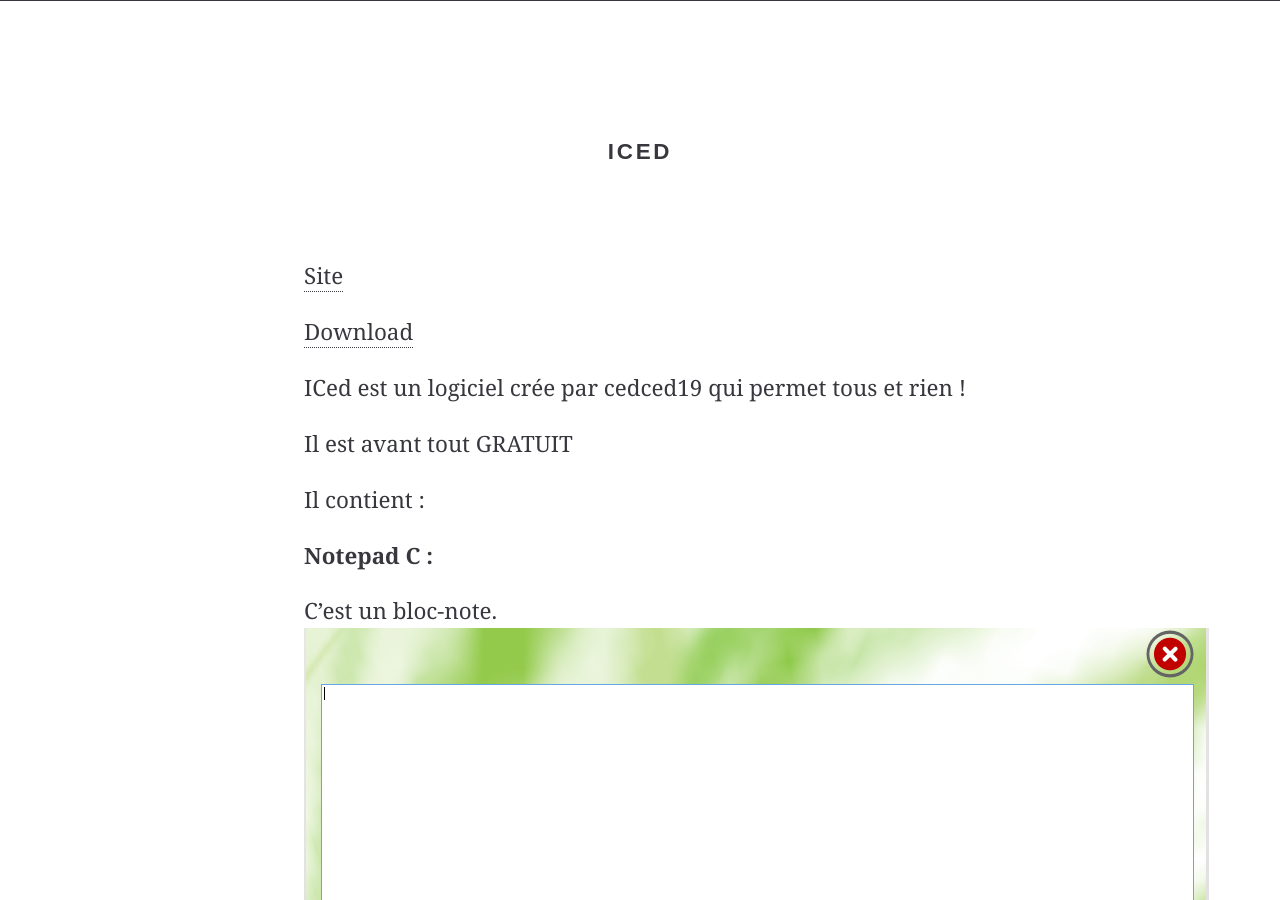
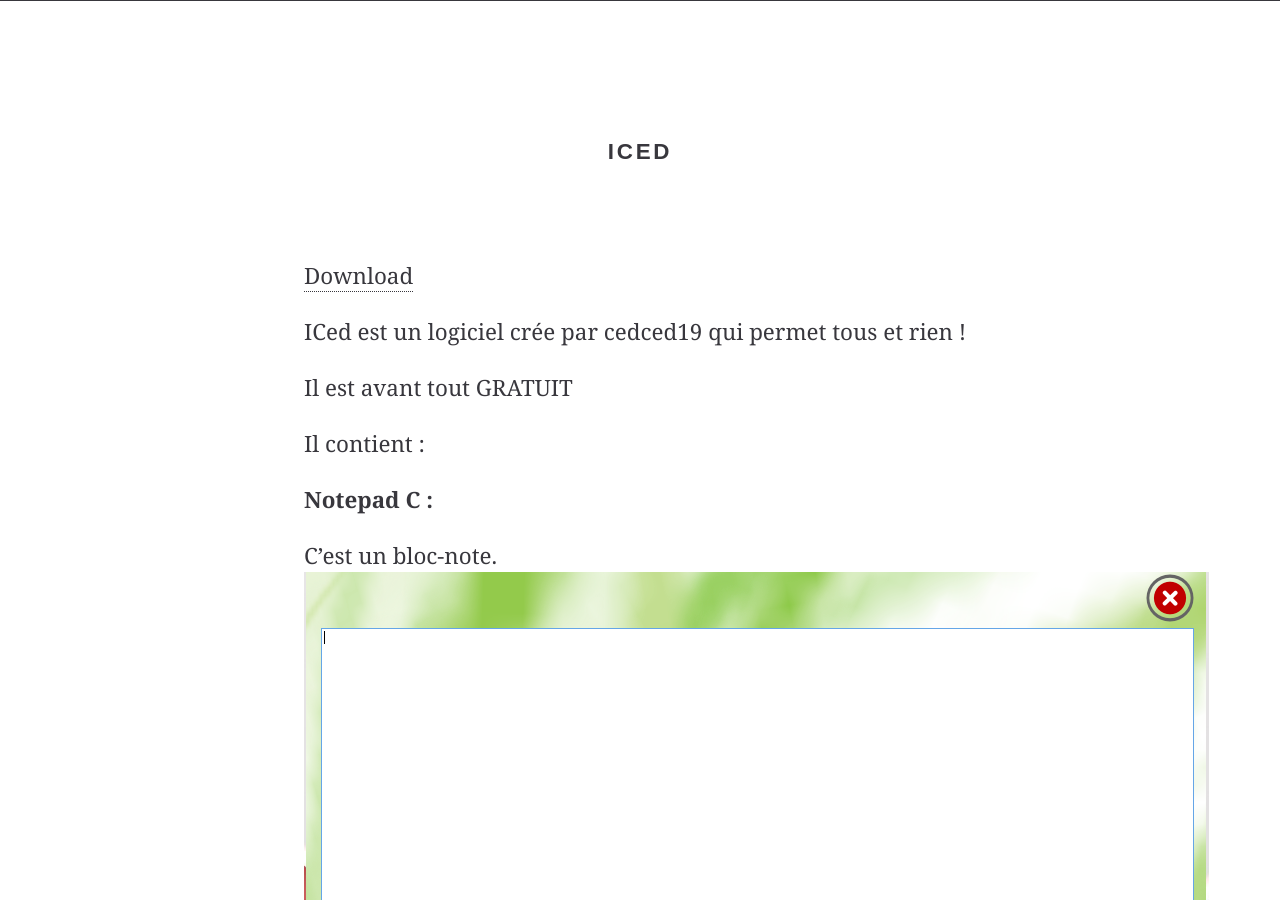
Before and after one commit to cedced19/cedced19.github.io, a Jekyll site: the page built from iced/index.md, in a window 1280 px wide and 900 px high, scrolled down 899 px. Built offline with Jekyll 4.4.1, drawn with Linux system fonts in a browser that asks for light colours; nearby versions of some CDN libraries.

Commit message:
Update index.md

```diff
--- a/iced/index.md
+++ b/iced/index.md
@@ -11,7 +11,6 @@ contrast:
 class: home
 ---
 ###ICed
-[Site](http://cedced19.wordpress.com)
 
 [Download](https://raw.githubusercontent.com/cedced19/iced/master/setup/iced-setup.exe)
 
```
